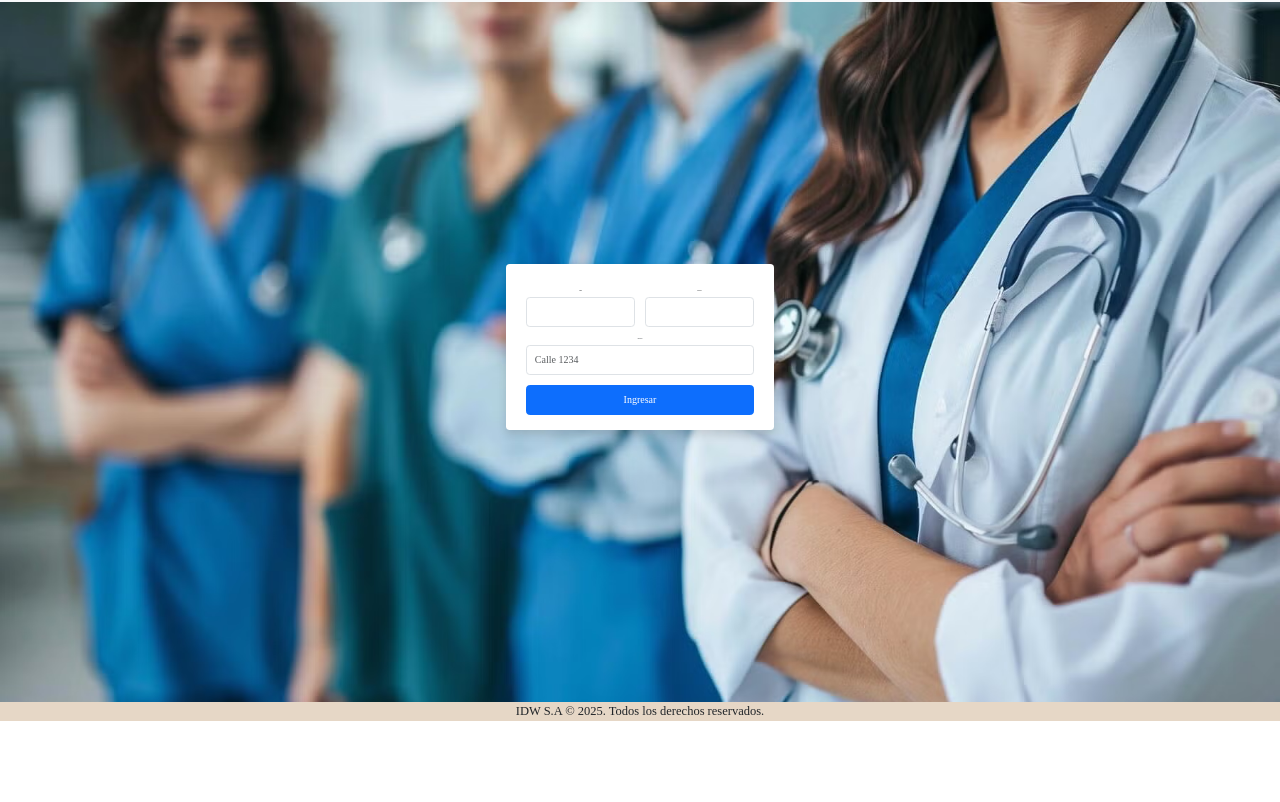
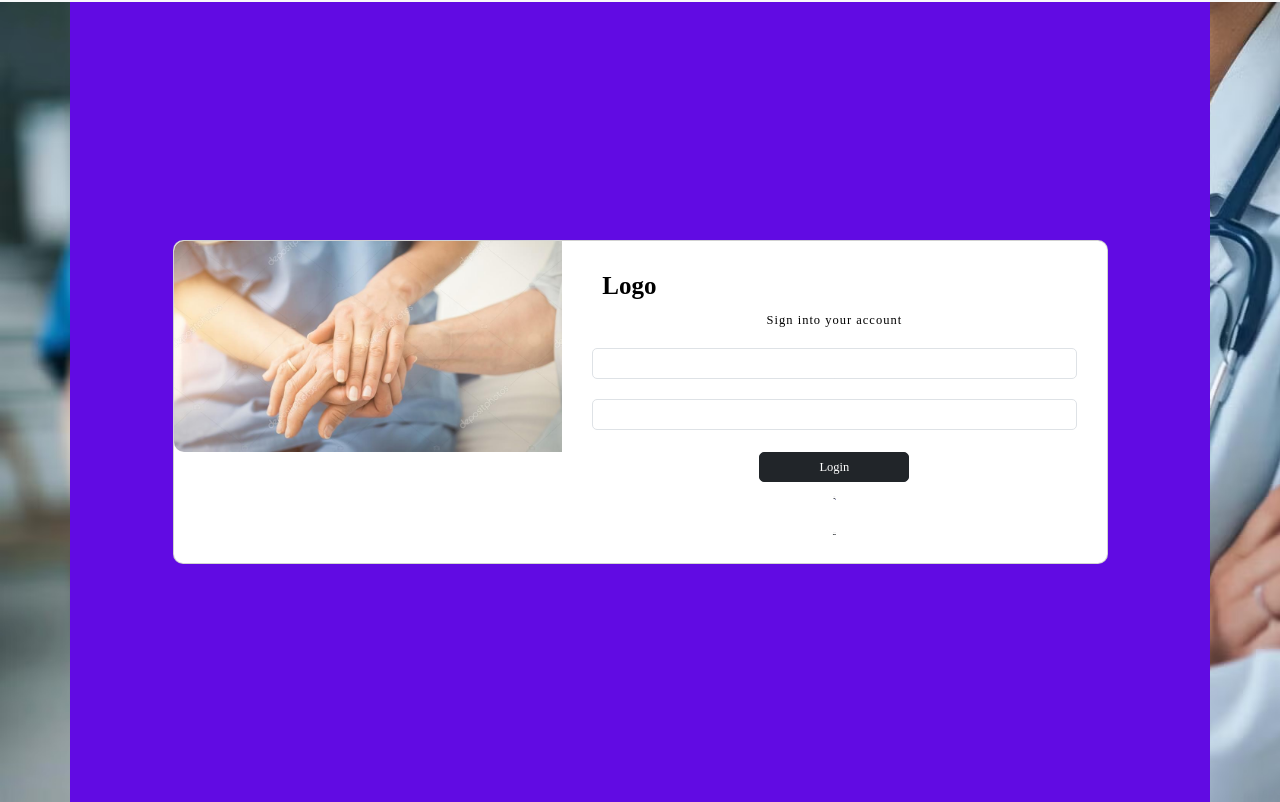
Before and after one commit to CESambrana/idw-grupo37, a plain HTML site: page idw-2025/contacto.html in a window 1280 px wide. Shown: the part 98-900 px from the top of the page. Before the commit the page ends 829 px from the top, so only its background shows below. Drawn offline with nearby package versions, Linux system fonts and the light colour scheme.

```diff
--- a/idw-2025/contacto.html
+++ b/idw-2025/contacto.html
@@ -6,6 +6,7 @@
     <title>Clínica</title>
     <link rel="stylesheet" href="css/style.css">
     <link href="https://cdn.jsdelivr.net/npm/bootstrap@5.3.8/dist/css/bootstrap.min.css" rel="stylesheet" integrity="sha384-sRIl4kxILFvY47J16cr9ZwB07vP4J8+LH7qKQnuqkuIAvNWLzeN8tE5YBujZqJLB" crossorigin="anonymous">
+</head>
 <body>
      <nav class="navbar navbar-expand-lg bg-body-tertiary">
      <div class="container-fluid">
@@ -43,33 +44,60 @@
 </nav>
 
   <main>
-    <section class="container my-5">
-    <div class="row justify-content-center">
-      <div class="col-md-8 col-lg-6">
-        <form class="row g-3 shadow p-4 rounded bg-white">
-          <div class="col-md-6">
-            <label for="inputEmail4" class="form-label">Email</label>
-            <input type="email" class="form-control" id="inputEmail4">
+<section class="vh-100" style="background-color: #610be3;">
+  <div class="container py-5 h-100">
+    <div class="row d-flex justify-content-center align-items-center h-100">
+      <div class="col col-xl-10">
+        <div class="card" style="border-radius: 1rem;">
+          <div class="row g-0">
+            <div class="col-md-6 col-lg-5 d-none d-md-block">
+              <img src="/idw-2025/img/istockphoto-1473155464-612x612.jpg"
+                alt="login form" class="img-fluid" style="border-radius: 1rem 0 0 1rem;" />
             </div>
-          <div class="col-md-6">
-            <label for="inputPassword4" class="form-label">Password</label>
-            <input type="password" class="form-control" id="inputPassword4">
+            <div class="col-md-6 col-lg-7 d-flex align-items-center">
+              <div class="card-body p-4 p-lg-5 text-black">
+
+                <form>
+
+                  <div class="d-flex align-items-center mb-3 pb-1">
+                    <i class="fas fa-cubes fa-2x me-3" style="color: #ff6219;"></i>
+                    <span class="h1 fw-bold mb-0">Logo</span>
                   </div>
-          <div class="col-12">
-            <label for="inputAddress" class="form-label">Dirección</label>
-            <input type="text" class="form-control" id="inputAddress" placeholder="Calle 1234">
+
+                  <h5 class="fw-normal mb-3 pb-3" style="letter-spacing: 1px;">Sign into your account</h5>
+
+                  <div data-mdb-input-init class="form-outline mb-4">
+                    <input type="email" id="form2Example17" class="form-control form-control-lg" />
+                    <label class="form-label" for="form2Example17">Email address</label>
                   </div>
-          <div class="col-12">
-            <button type="submit" class="btn btn-primary w-100">Ingresar</button>
+
+                  <div data-mdb-input-init class="form-outline mb-4">
+                    <input type="password" id="form2Example27" class="form-control form-control-lg" />
+                    <label class="form-label" for="form2Example27">Password</label>
                   </div>
+
+                  <div class="pt-1 mb-4">
+                    <button data-mdb-button-init data-mdb-ripple-init class="btn btn-dark btn-lg btn-block" type="button">Login</button>
+                  </div>
+
+                  <a class="small text-muted" href="#!">Forgot password?</a>
+                  <p class="mb-5 pb-lg-2" style="color: #393f81;">Don't have an account? <a href="#!"
+                      style="color: #393f81;">Register here</a></p>
+                  <a href="#!" class="small text-muted">Terms of use.</a>
+                  <a href="#!" class="small text-muted">Privacy policy</a>
                 </form>
+
+              </div>
+            </div>
+          </div>
+        </div>
+      </div>
     </div>
   </div>
 </section>
+
+
   </main>
 
-    <footer>
-        <p>IDW S.A &copy; 2025. Todos los derechos reservados.</p>
-    </footer>
 </body>
 </html>
```
Also changed, not shown: idw-2025/img/img medicos/1.webp (added), idw-2025/img/logoClinica.png (added). Lines whose indentation alone changed are shown as unchanged.
